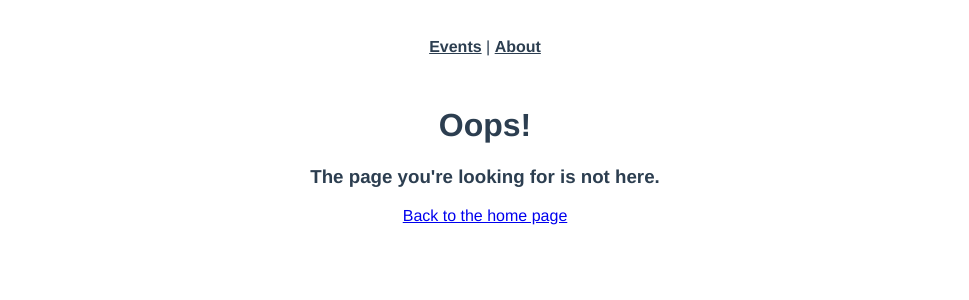
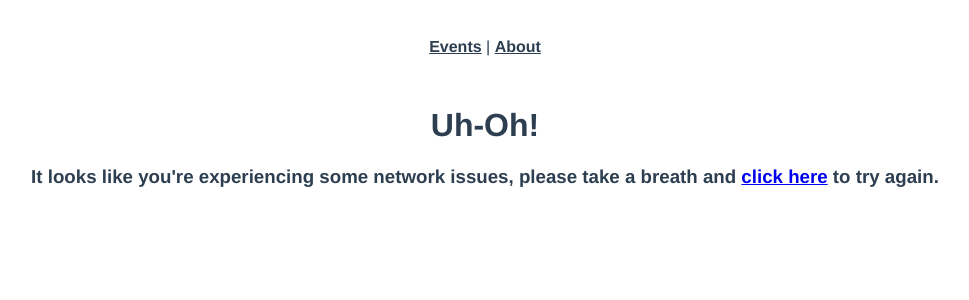
Before and after one commit to CarlosWylie/vue-mastery-beginner, a Vue app: page /network-error in a window 1280 px wide. Shown: the top 300 px of the page, without its empty margins (155-1124 px from the left). Built offline with nearby package versions, Linux system fonts and the light colour scheme.

Commit message:
error handling and 404s

```diff
--- a/src/App.vue
+++ b/src/App.vue
@@ -8,7 +8,7 @@
       <div class="wrapper">
         <nav>
           <RouterLink :to="{name : 'EventList'}">Events</RouterLink> |
-          <RouterLink :to="{name : 'about'}">About</RouterLink>
+          <RouterLink :to="{name : 'About'}">About</RouterLink>
         </nav>
       </div>
     </header>
--- a/src/router/index.js
+++ b/src/router/index.js
@@ -6,6 +6,7 @@
 import EventEdit from '../views/event/Edit.vue'
 import About from "../views/About.vue"
 import NotFound from "../views/NotFound.vue"
+import NetworkError from "../views/NetworkError.vue";
 
 const router = createRouter({
   history: createWebHistory(import.meta.env.BASE_URL),
@@ -43,19 +44,30 @@
       // match on /event/ and capture everything else in afterEvent
       // using (.*) so that includes "/" in the match (doesn't by default)
       path: '/event/:afterEvent(.*)',
-      redirect: () => {
+      redirect: to => {
         return { path: '/events/' + to.params.afterEvent }
       }
     },
     {
       path: '/about-us',
-      name: 'about',
+      name: 'About',
       component: About,
       alias: '/about' // not great for seo
     },
     {
+      path: '/network-error',
+      name: 'NetworkError',
+      component: NetworkError
+    },
+    {
+      path: '/404/:resource',
+      name: '404Resource',
+      component: NotFound,
+      props: true
+    },
+    {
       path: '/:catchAll(.*)',
-      name : 'NotFound',
+      name: 'NotFound',
       component: NotFound
     }
   ]
--- a/src/services/EventService.js
+++ b/src/services/EventService.js
@@ -1,7 +1,7 @@
 import axios from 'axios'
 
 const apiClient = axios.create({
-  baseURL: 'https://my-json-server.typicode.com/CarlosWylie/vue-mastery-beginner',
+  baseURL: 'https://my-json-server.typicode.com/CarlosWylie/vue-mastery-beginner_',
   withCredentials: false,
   headers: {
     Accept: 'application/json',
--- a/src/views/EventList.vue
+++ b/src/views/EventList.vue
@@ -2,6 +2,9 @@
 import { ref, onMounted, watch, computed } from 'vue'
 import EventCard from '@/components/EventCard.vue'
 import EventService from '@/services/EventService.js'
+
+import { useRouter } from 'vue-router'
+const router = useRouter()
 
 const props = defineProps(["page"])
 
@@ -20,7 +23,7 @@
       totalEvents.value = response.headers["x-total-count"]
     })
     .catch((error) => {
-      console.log(error)
+      router.push({ name: 'NetworkError' })
     })
 }
 
--- /dev/null
+++ b/src/views/NetworkError.vue
@@ -0,0 +1,10 @@
+<template>
+  <div class="networkError">
+    <h1>Uh-Oh!</h1>
+
+    <h3>
+      It looks like you're experiencing some network issues, please take a breath and
+      <a href="#" @click="$router.go(-1)">click here</a> to try again.
+    </h3>
+  </div>
+</template>
--- a/src/views/NotFound.vue
+++ b/src/views/NotFound.vue
@@ -1,5 +1,17 @@
+<script setup>
+
+defineProps({
+    resource: {
+        type : String,
+        required: true,
+        default : 'page'
+    }
+})
+
+</script>
+
 <template>
     <h1>Oops!</h1>
-    <h3>The page you're looking for is not here.</h3>
+    <h3>The {{ resource }} you're looking for is not here.</h3>
     <router-link :to="{ name: 'EventList' }">Back to the home page</router-link>
 </template>
--- a/src/views/event/Layout.vue
+++ b/src/views/event/Layout.vue
@@ -1,6 +1,11 @@
 <script setup>
 import { ref, onMounted } from 'vue'
+
 import EventService from '../../services/EventService'
+
+import { useRouter } from 'vue-router'
+
+const router = useRouter()
 
 const props = defineProps({
     id: {
@@ -17,6 +22,14 @@
         })
         .catch((error) => {
             console.log(error)
+            if (error.response && error.response.status == 404) {
+                router.push({
+                    name: '404Resource',
+                    params: { resource: 'event' }
+                })
+            } else {
+                router.push({ name: 'NetworkError' })
+            }
         })
 })
 </script>
```
